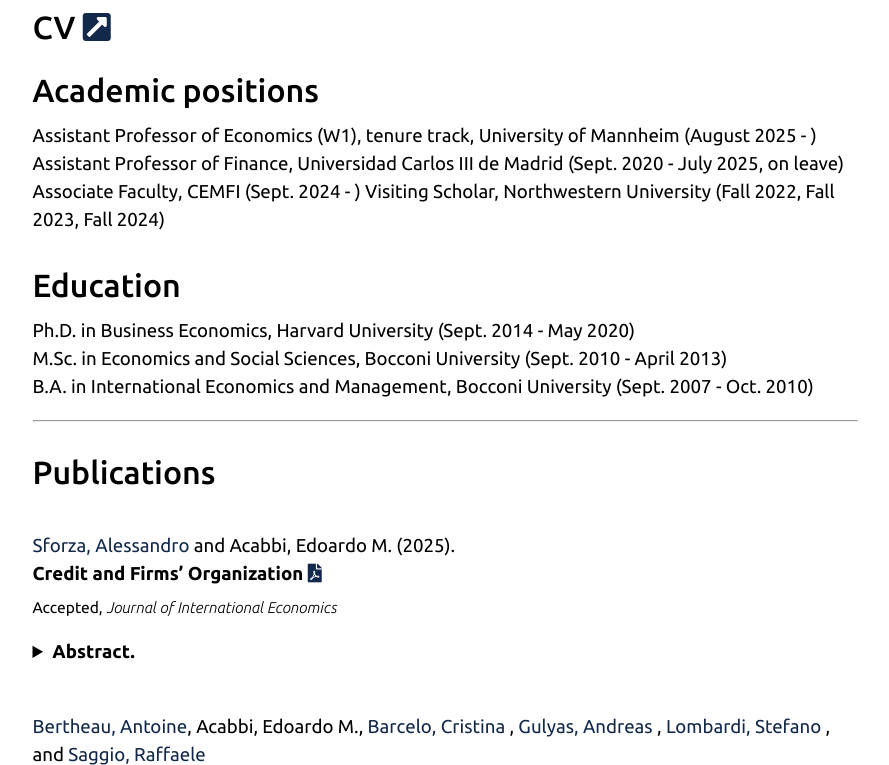
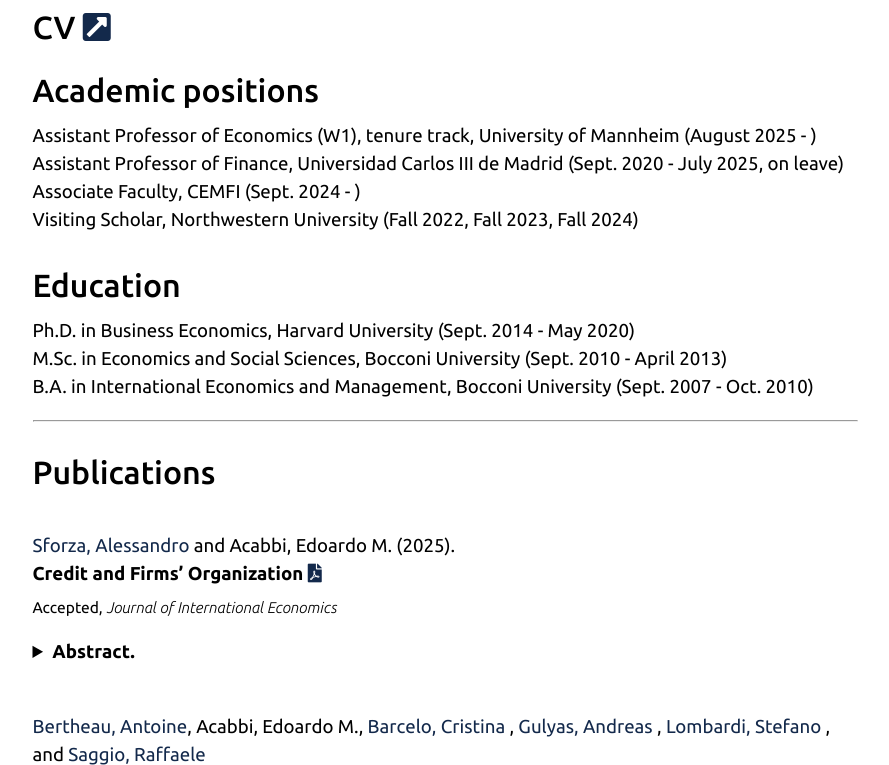
Before and after one commit to eacabbi/eacabbi.github.io, a Jekyll site: the page built from index.md, in a window 1280 px wide and 900 px high, scrolled down 380 px, cut to the strip 135-900 px from the top of the window. Shown: the whole strip, without its empty margins (195-1084 px from the left). Built offline with Jekyll 4.4.1, drawn with Linux system fonts in a browser that asks for light colours; some web fonts are replaced.

Commit message:
adjustments

```diff
--- a/index.md
+++ b/index.md
@@ -8,7 +8,7 @@ layout: home
 
 Assistant Professor of Economics (W1), tenure track, University of Mannheim (August 2025 - )
 Assistant Professor of Finance, Universidad Carlos III de Madrid (Sept. 2020 - July 2025, on leave)
-Associate Faculty, CEMFI (Sept. 2024 - )
+Associate Faculty, CEMFI (Sept. 2024 - ) <br>
 Visiting Scholar, Northwestern University (Fall 2022, Fall 2023, Fall 2024)
 
 ## Education
```
Also changed, not shown: favicon.ico (deleted), 1 other file.
